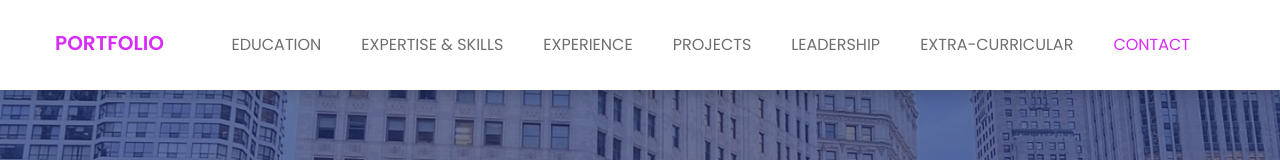
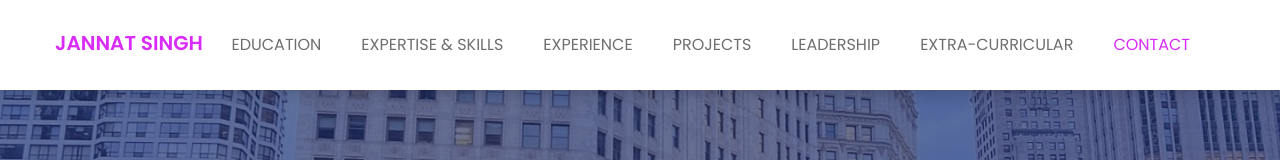
Before and after one commit to jannat0202/jannat0202.github.io, a plain HTML site: page index.html in a window 1280 px wide. Shown: the top 160 px of the page. Drawn offline with nearby package versions, Linux system fonts and the light colour scheme.

Commit message:
Update index.html

```diff
--- a/index.html
+++ b/index.html
@@ -70,7 +70,7 @@
 			                <button type="button" class="navbar-toggle" data-toggle="collapse" data-target="#navbar-menu">
 			                    <i class="fa fa-bars"></i>
 			                </button>
-			                <a class="navbar-brand" href="index.html">PORTFOLIO
+			                <a class="navbar-brand" href="index.html">Jannat Singh
 							</a>
 			            </div><!--/.navbar-header-->
 			            <!-- End Header Navigation -->
```
